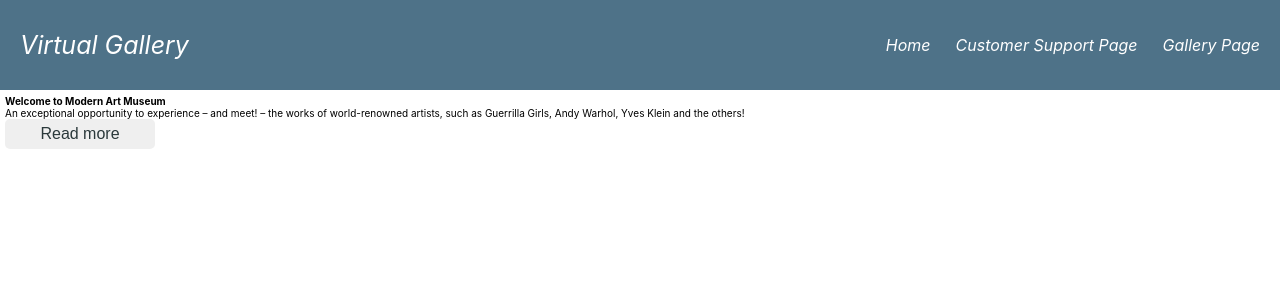
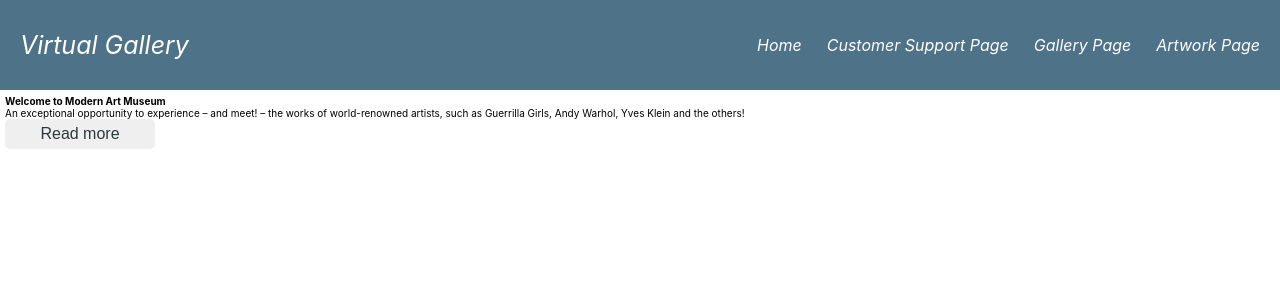
Before and after one commit to agneciu/ArtGallery, a React (Create React App) app in the folder art-gallery-app/: page / in a window 1280 px wide. Shown: the top 300 px of the page. Built offline with nearby package versions, Linux system fonts and the light colour scheme.

Commit message:
artwork page setup

```diff
--- a/art-gallery-app/src/App.js
+++ b/art-gallery-app/src/App.js
@@ -4,6 +4,7 @@ import './App.css';
 import HomePage from './pages/HomePage/HomePage';
 import CustomerSupportPage from './pages/CustomerSupportPage/CustomerSupportPage';
 import GalleryPage from './pages/GalleryPage/GalleryPage';
+import ArtworkPage from './pages/ArtworkPage/ArtworkPage';
 import NotFoundPage from './pages/NotFoundPage/NotFoundPage';
 import { routes } from './constants/routes';
 import { useMemo } from "react";
@@ -25,6 +26,12 @@ function App() {
         to: routes.galleryPage,
         label: "Gallery Page",
       },
+      {
+        to: routes.artworkPage,
+        label: "Artwork Page",
+      },
+
+
     ];
   }, []);
 
@@ -37,6 +44,7 @@ function App() {
         <Route path={routes.homePage} element={<HomePage/>}/>
         <Route path={routes.customerSupportPage} element={<CustomerSupportPage/>}/>
         <Route path={routes.galleryPage} element={<GalleryPage/>}/>
+        <Route path={routes.artworkPage} element={<ArtworkPage/>}/>
         <Route path="*" element={<NotFoundPage/>}/>
       </Routes>
 
--- a/art-gallery-app/src/constants/routes.js
+++ b/art-gallery-app/src/constants/routes.js
@@ -1,5 +1,6 @@
 export const routes = {
     homePage:"/",
     customerSupportPage: "/support",
-    galleryPage: "/gallery"
+    galleryPage: "/gallery",
+    artworkPage: "/artwork"
 }
--- /dev/null
+++ b/art-gallery-app/src/pages/ArtworkPage/ArtworkPage.jsx
@@ -0,0 +1,8 @@
+
+const ArtworkPage = () => {
+    return <div>
+        <p> Artwork page</p>
+    </div>
+}
+
+export default ArtworkPage
--- a/art-gallery-app/src/pages/GalleryPage/GalleryPage.jsx
+++ b/art-gallery-app/src/pages/GalleryPage/GalleryPage.jsx
@@ -49,7 +49,7 @@ const GalleryPage = () => {
     const onNextPage = () => {
       setLoading(true);
       getImages(art._links.next?.href)
-
+      // setAddMoreArt([...addMoreArt, ...data._embedded.artworks]) needs to be moved, page crashes
       .catch ((err) =>
       // if i try to console.log things here - the loading breaks down, interesting
         setErrMessage("Something went wrong!")
@@ -57,7 +57,6 @@ const GalleryPage = () => {
       setLoading(false);
 
     };
-
 
   // const onNextPage = async () => {
   //   setLoading(true);
@@ -68,7 +67,6 @@ const GalleryPage = () => {
   //   }
   //   setLoading(false);
   // };
-
 
 return <div>
     <Topic title={""} description={""}/>
```
